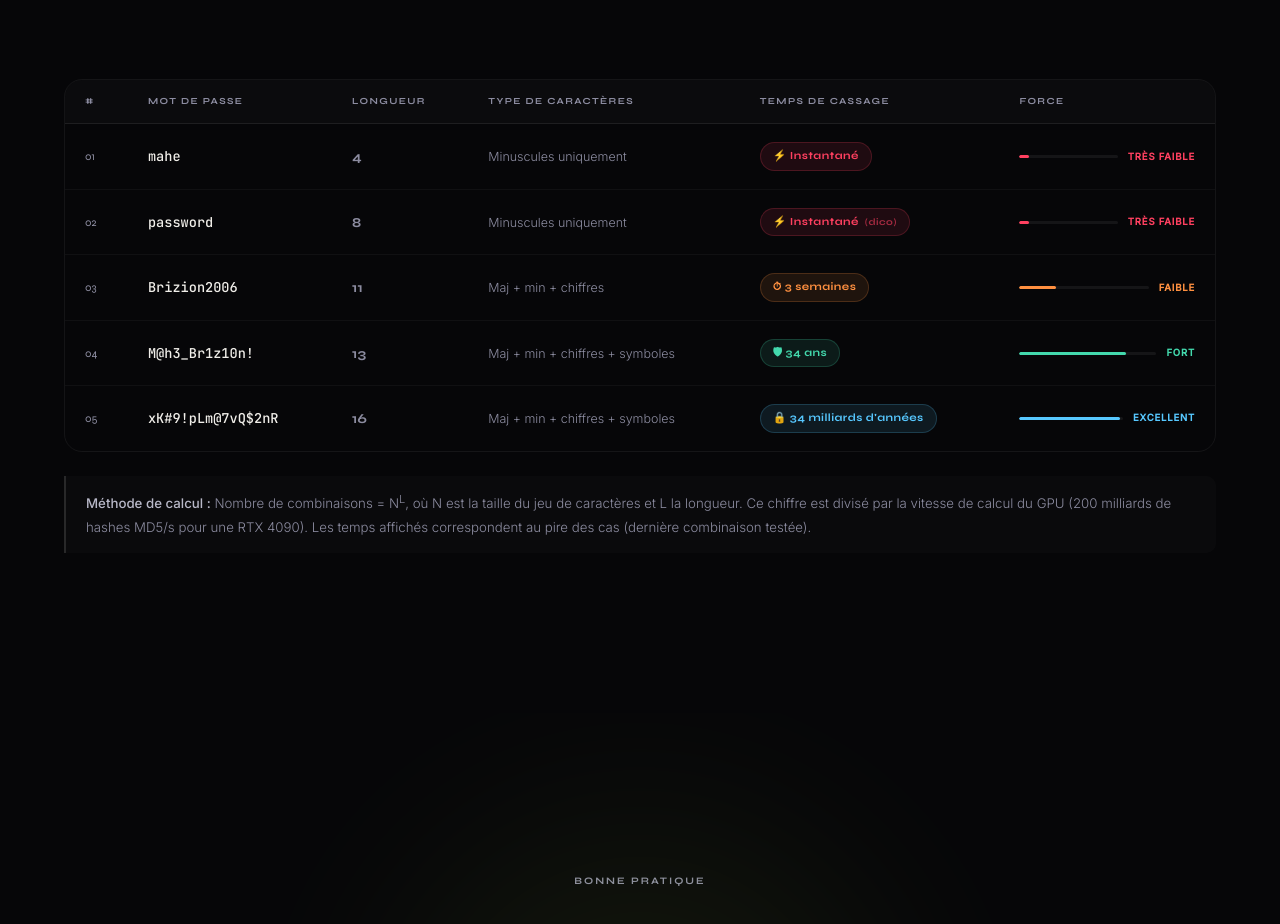
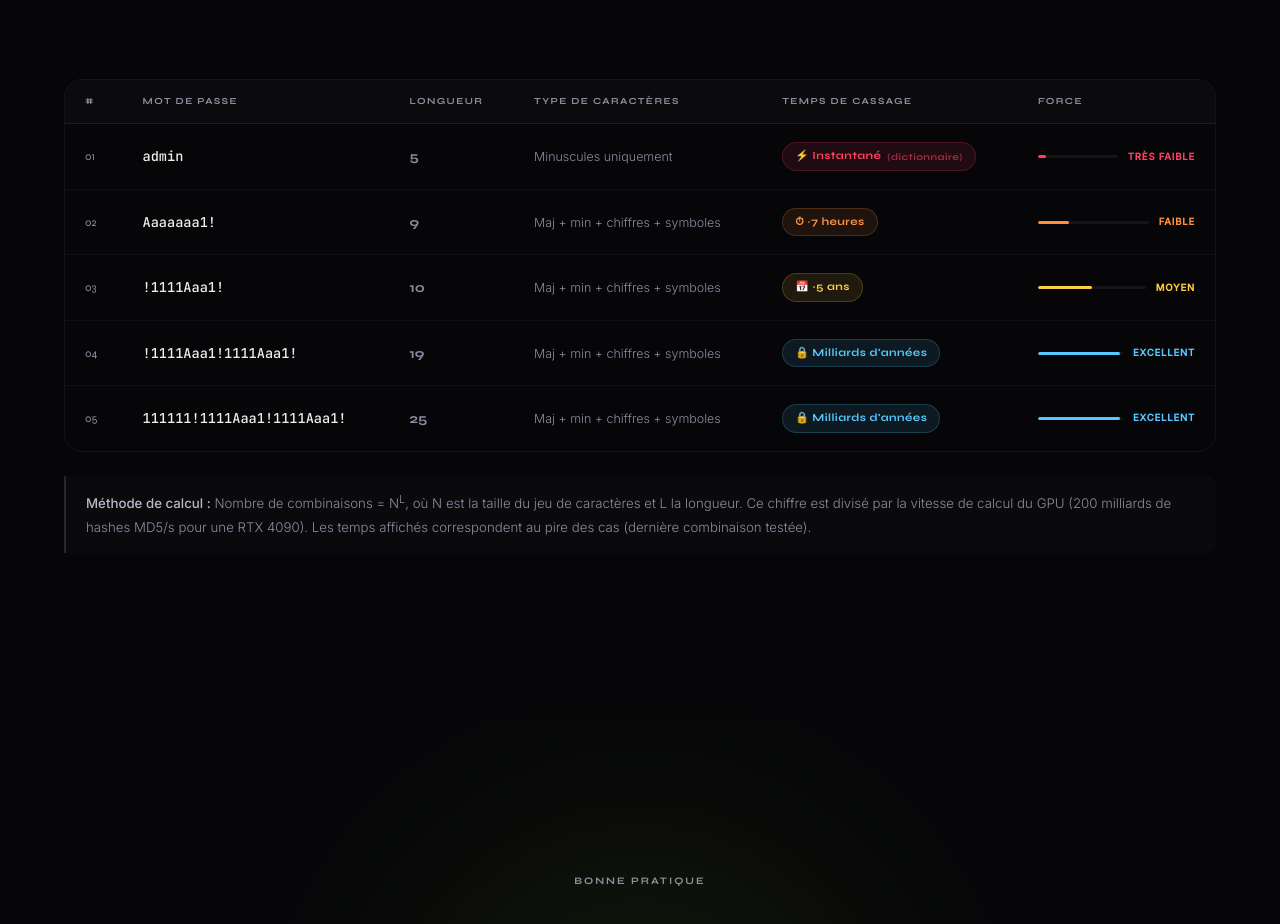
Before and after one commit to mahe-brzn/portfolioio, a browser extension: page TP/Synthese-Cybersecurite-2/index.html in a window 1280 px wide. Shown: the part 4100-5024 px from the top of the page. Drawn offline with Linux system fonts and the light colour scheme.

Commit message:
update: replace example passwords with real ones and correct crack times

```diff
--- a/TP/Synthese-Cybersecurite-2/index.html
+++ b/TP/Synthese-Cybersecurite-2/index.html
@@ -555,10 +555,10 @@
         <tbody>
           <tr>
             <td style="color:var(--g3);font-family:var(--fd);font-size:.7rem;">01</td>
-            <td class="td-pw">mahe</td>
-            <td class="td-len">4</td>
+            <td class="td-pw">admin</td>
+            <td class="td-len">5</td>
             <td class="td-type">Minuscules uniquement</td>
-            <td><span class="time-badge tb-instant">⚡ Instantané</span></td>
+            <td><span class="time-badge tb-instant">⚡ Instantané <span style="font-size:.6rem;opacity:.6;">(dictionnaire)</span></span></td>
             <td>
               <div class="str-wrap">
                 <div class="str-bar"><div class="str-fill s1"></div></div>
@@ -568,23 +568,10 @@
           </tr>
           <tr>
             <td style="color:var(--g3);font-family:var(--fd);font-size:.7rem;">02</td>
-            <td class="td-pw">password</td>
-            <td class="td-len">8</td>
-            <td class="td-type">Minuscules uniquement</td>
-            <td><span class="time-badge tb-instant">⚡ Instantané <span style="font-size:.6rem;opacity:.6;">(dico)</span></span></td>
-            <td>
-              <div class="str-wrap">
-                <div class="str-bar"><div class="str-fill s1"></div></div>
-                <span class="str-label c1">Très faible</span>
-              </div>
-            </td>
-          </tr>
-          <tr>
-            <td style="color:var(--g3);font-family:var(--fd);font-size:.7rem;">03</td>
-            <td class="td-pw">Brizion2006</td>
-            <td class="td-len">11</td>
-            <td class="td-type">Maj + min + chiffres</td>
-            <td><span class="time-badge tb-weak">⏱ 3 semaines</span></td>
+            <td class="td-pw">Aaaaaaa1!</td>
+            <td class="td-len">9</td>
+            <td class="td-type">Maj + min + chiffres + symboles</td>
+            <td><span class="time-badge tb-weak">⏱ ~7 heures</span></td>
             <td>
               <div class="str-wrap">
                 <div class="str-bar"><div class="str-fill s2"></div></div>
@@ -593,24 +580,37 @@
             </td>
           </tr>
           <tr>
-            <td style="color:var(--g3);font-family:var(--fd);font-size:.7rem;">04</td>
-            <td class="td-pw">M@h3_Br1z10n!</td>
-            <td class="td-len">13</td>
+            <td style="color:var(--g3);font-family:var(--fd);font-size:.7rem;">03</td>
+            <td class="td-pw">!1111Aaa1!</td>
+            <td class="td-len">10</td>
             <td class="td-type">Maj + min + chiffres + symboles</td>
-            <td><span class="time-badge tb-strong">🛡 34 ans</span></td>
+            <td><span class="time-badge tb-medium">📅 ~5 ans</span></td>
             <td>
               <div class="str-wrap">
-                <div class="str-bar"><div class="str-fill s4"></div></div>
-                <span class="str-label c4">Fort</span>
+                <div class="str-bar"><div class="str-fill s3"></div></div>
+                <span class="str-label c3">Moyen</span>
+              </div>
+            </td>
+          </tr>
+          <tr>
+            <td style="color:var(--g3);font-family:var(--fd);font-size:.7rem;">04</td>
+            <td class="td-pw">!1111Aaa1!1111Aaa1!</td>
+            <td class="td-len">19</td>
+            <td class="td-type">Maj + min + chiffres + symboles</td>
+            <td><span class="time-badge tb-fort">🔒 Milliards d'années</span></td>
+            <td>
+              <div class="str-wrap">
+                <div class="str-bar"><div class="str-fill s5"></div></div>
+                <span class="str-label c5">Excellent</span>
               </div>
             </td>
           </tr>
           <tr>
             <td style="color:var(--g3);font-family:var(--fd);font-size:.7rem;">05</td>
-            <td class="td-pw">xK#9!pLm@7vQ$2nR</td>
-            <td class="td-len">16</td>
+            <td class="td-pw">111111!1111Aaa1!1111Aaa1!</td>
+            <td class="td-len">25</td>
             <td class="td-type">Maj + min + chiffres + symboles</td>
-            <td><span class="time-badge tb-fort">🔒 34 milliards d'années</span></td>
+            <td><span class="time-badge tb-fort">🔒 Milliards d'années</span></td>
             <td>
               <div class="str-wrap">
                 <div class="str-bar"><div class="str-fill s5"></div></div>
```
